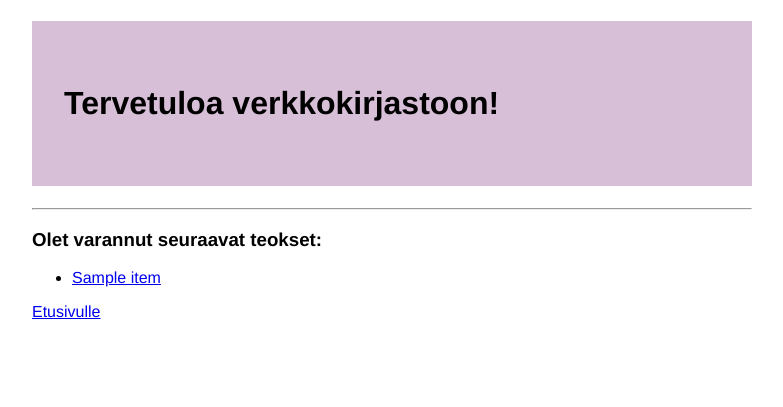
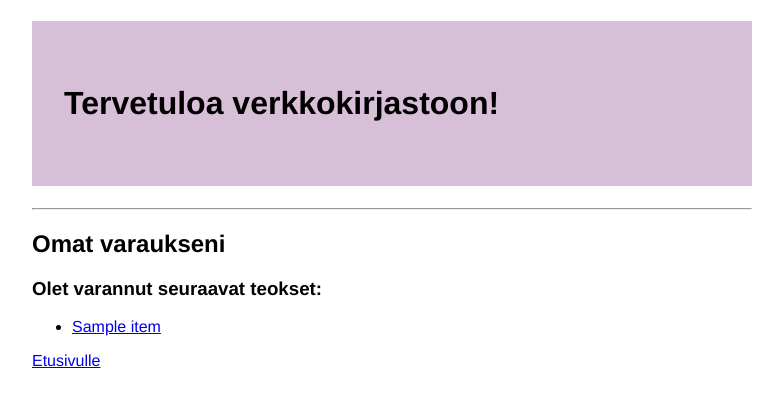
Before and after one commit to jattajulia/Kirjastosovellus, a Flask app: template templates/user_reservations.html in a window 1280 px wide. Shown: the top 407 px of the page, without its empty margins (248-1031 px from the left). Run offline with Flask 2, Linux system fonts and the light colour scheme; the template is opened without the code that fills it: most values are stand-ins (such as "Sample title", 1, 10 or a date in 2020).

Commit message:
add headers

```diff
--- a/templates/search.html
+++ b/templates/search.html
@@ -1,6 +1,7 @@
 {% extends "layout.html" %}
 {% block content %}
 
+<h2>Hae aineistoa</h2>
 <form action="/result" method "GET">
 Hakusana: <input type = "text" name="query">
 <p>
--- a/templates/user_reservations.html
+++ b/templates/user_reservations.html
@@ -1,6 +1,7 @@
 {% extends "layout.html" %}
 {% block content %}
-
+<h2>Omat varaukseni</h2>
+<p>
 <h3>Olet varannut seuraavat teokset: </h3>
 <p>
 <ul>
```
